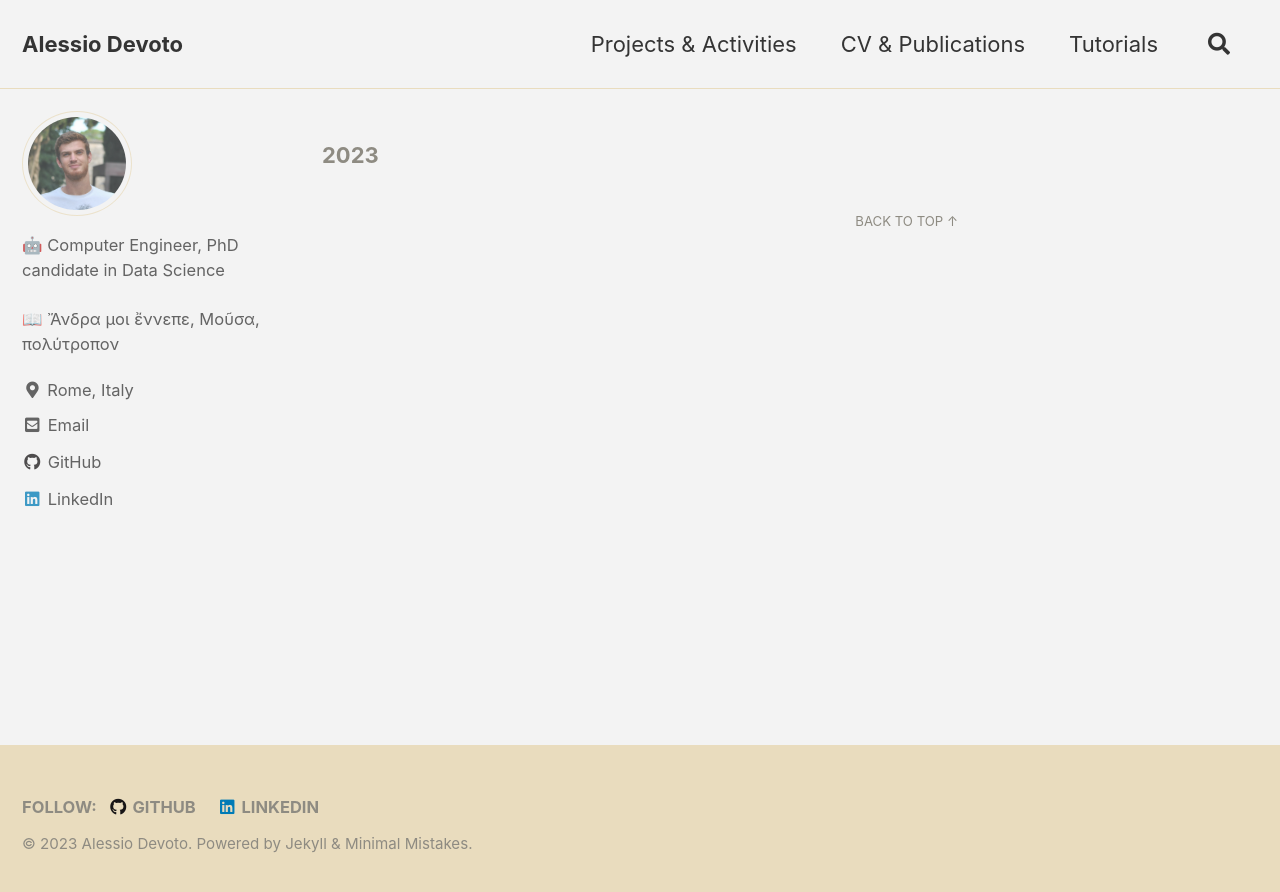
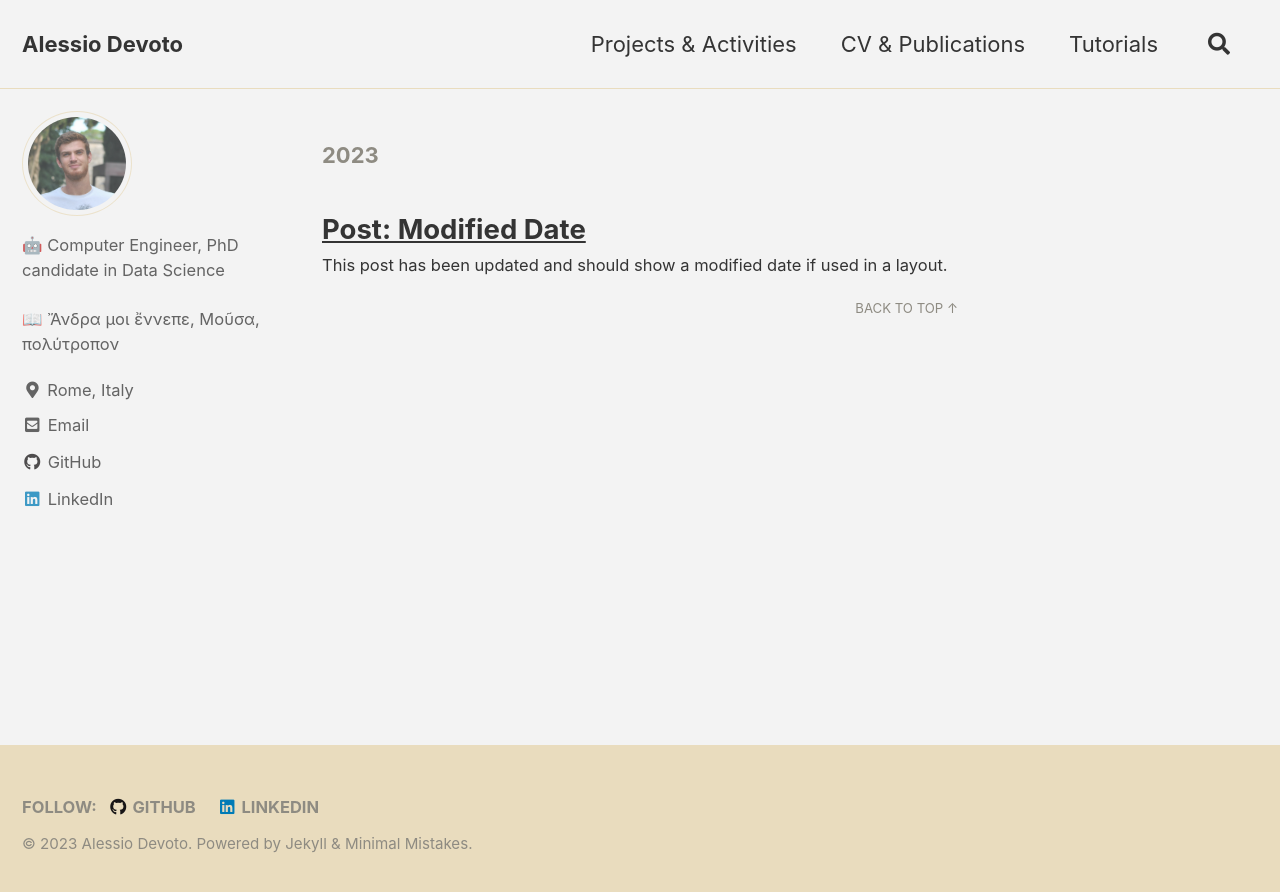
Before and after one commit to yuzhaouoe/yuzhaouoe.github.io, a Jekyll site: the page built from _pages/archive.md, in a window 1280 px wide. Shown: the top 892 px of the page. Built offline with Jekyll 4.4.1, drawn with Linux system fonts in a browser that asks for light colours; cached includes are drawn as plain includes; comment, search, counter and statistics services are not loaded; some of the changed lines change nothing that is shown.

Commit message:
not working

```diff
--- a/_config.yml
+++ b/_config.yml
@@ -300,6 +300,7 @@ defaults:
       related: true
       show_date: true
 
+
 # Defaults for pages
 defaults:
   # _pages
--- /dev/null
+++ b/_posts/2023-05-14-test.md
@@ -0,0 +1,14 @@
+---
+title: "Post: Modified Date"
+last_modified_at: 2016-03-09T16:20:02-05:00
+categories:
+  - Blog
+tags:
+  - Post Formats
+  - readability
+  - standard
+---
+
+This post has been updated and should show a modified date if used in a layout.
+
+All children, except one, grow up. They soon know that they will grow up, and the way Wendy knew was this. One day when she was two years old she was playing in a garden, and she plucked another flower and ran with it to her mother. I suppose she must have looked rather delightful, for Mrs. Darling put her hand to her heart and cried, "Oh, why can't you remain like this for ever!" This was all that passed between them on the subject, but henceforth Wendy knew that she must grow up. You always know after you are two. Two is the beginning of the end.
```
